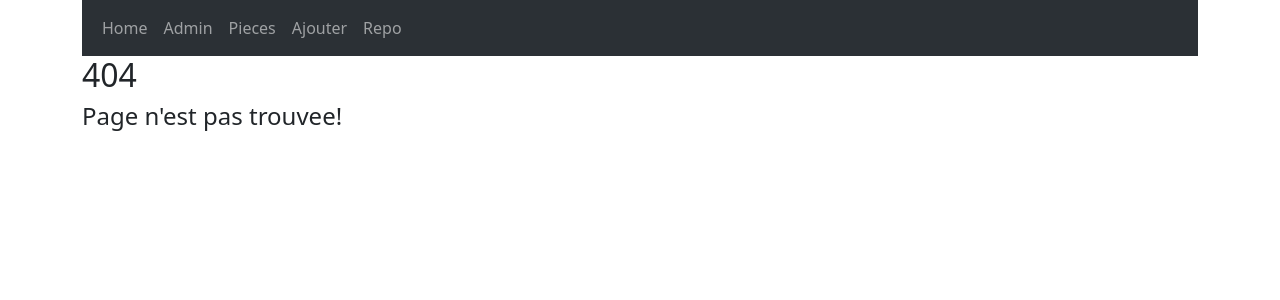
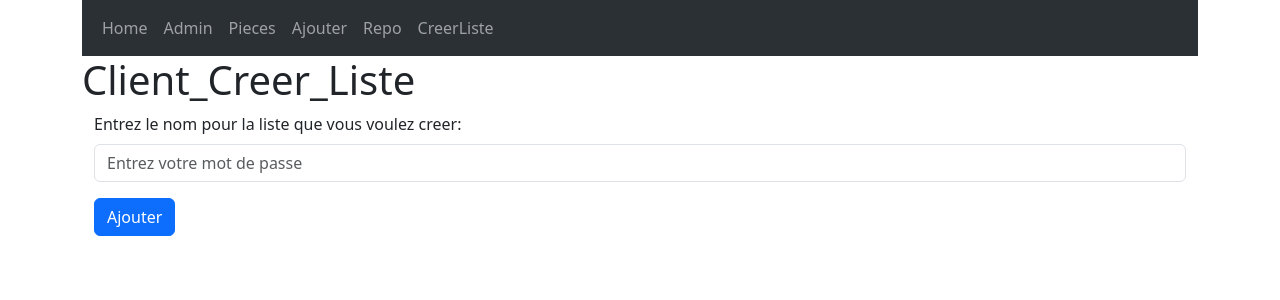
Before and after one commit to John-Hidalgo/Module07_Git_Hidalgo_Zhao, a React (Create React App) app in the folder ListeRepertoire_Frontend/: page /client-liste in a window 1280 px wide. Before the commit this address had no page. Shown: the top 300 px of the page. Built offline with nearby package versions, Linux system fonts and the light colour scheme.

Commit message:
client-creer liste

```diff
--- a/ListeRepertoire_Frontend/src/App.js
+++ b/ListeRepertoire_Frontend/src/App.js
@@ -14,6 +14,7 @@ import {
   Routes,
   Route
 } from 'react-router-dom'
+import { Client_Creer_Liste } from './pages/Client_Creer_Liste.js'
 
 function App () {
   return (
@@ -26,6 +27,7 @@ function App () {
           <Route path="/articles" element={<PageRepertoireClients />} />
           <Route path="/ajouter" element={<Ajouter />} />
           <Route path="/client-repo" element={<Client_Repo />} />
+          <Route path="/client-liste" element={<Client_Creer_Liste />} />
           <Route path="*" element={<Page404 />} />
         </Routes>
       </Container>
--- a/ListeRepertoire_Frontend/src/composants/BarreNavigations.js
+++ b/ListeRepertoire_Frontend/src/composants/BarreNavigations.js
@@ -16,6 +16,7 @@ export const BarreNavigation = () => {
                         <Nav.Link href="/articles">Pieces</Nav.Link>
                         <Nav.Link href="/ajouter">Ajouter</Nav.Link>
                         <Nav.Link href="/client-repo">Repo</Nav.Link>
+                        <Nav.Link href="/client-liste">CreerListe</Nav.Link>
                     </Nav>
                 </Navbar.Collapse>
             </Container>
--- /dev/null
+++ b/ListeRepertoire_Frontend/src/pages/Client_Creer_Liste.js
@@ -0,0 +1,63 @@
+import React from "react"
+import Container from 'react-bootstrap/Container'
+import Row from 'react-bootstrap/Row'
+import Col from 'react-bootstrap/Col'
+import Alert from 'react-bootstrap/Alert'
+import Form from 'react-bootstrap/Form'
+import Button from 'react-bootstrap/Button'
+import { BsCheck, BsX } from "react-icons/bs"
+import 'bootstrap/dist/css/bootstrap.min.css'
+import Table from 'react-bootstrap/Table'
+import { useEffect, useState } from "react"
+
+
+export function Client_Creer_Liste () {
+    const [nomListe, setNomListe] = useState('')
+    function envoyer () {
+        fetch(`/api/list/ajouter`, {
+            method: "POST",
+            body: JSON.stringify({
+                liste_nom: nomListe,
+                client: "testUsername",
+                liste_demandes: []
+            }),
+            headers: {
+                "Content-type": "application/json; charset=UTF-8"
+            }
+        })
+            .then(resultat => console.log(resultat.json()))
+            .catch(console.error)
+    }
+    return (
+        <>
+            <h1>Client_Creer_Liste</h1>
+            <Container>
+                <Row>
+                    <Col>
+                        <Form>
+                            <Form.Group className="mb-3" controlId="formMotDePasse">
+                                <Form.Label>Entrez le nom pour la liste que vous voulez creer: </Form.Label>
+                                <Form.Control
+                                    type="text"
+                                    placeholder="Entrez votre mot de passe"
+                                    value={nomListe}
+                                    onChange={(e) => setNomListe(e.target.value)}
+                                />
+                            </Form.Group>
+                            <Button
+                                variant="primary"
+                                type="submit"
+                                onClick={
+                                    (e) => { envoyer() }
+                                }
+                            // disabled={!(aMajuscule() && aChiffre() && sontIdentique())}
+                            >
+                                Ajouter
+                            </Button>
+                        </Form>
+                    </Col>
+                </Row>
+            </Container >
+        </>
+    )
+}
```
Also changed, not shown: 1 other file (tests, documents, lock files or other folders).
